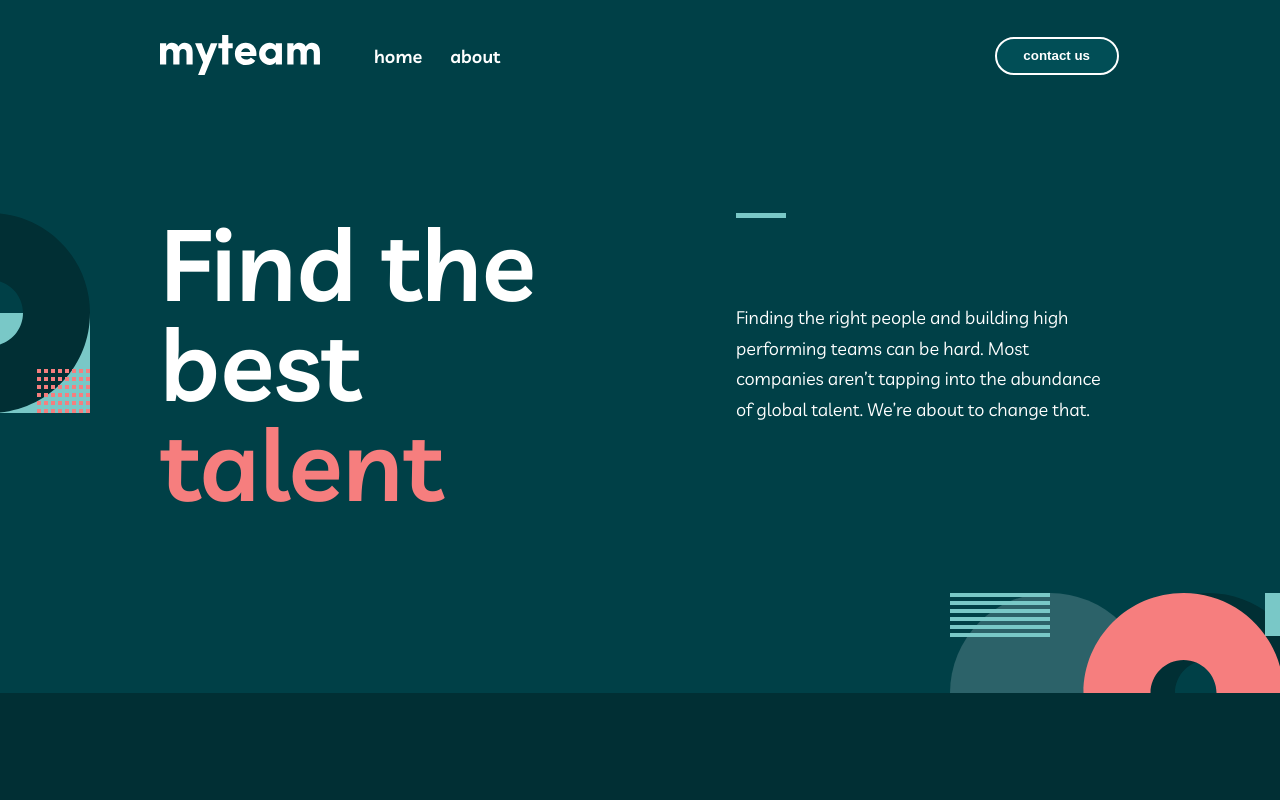
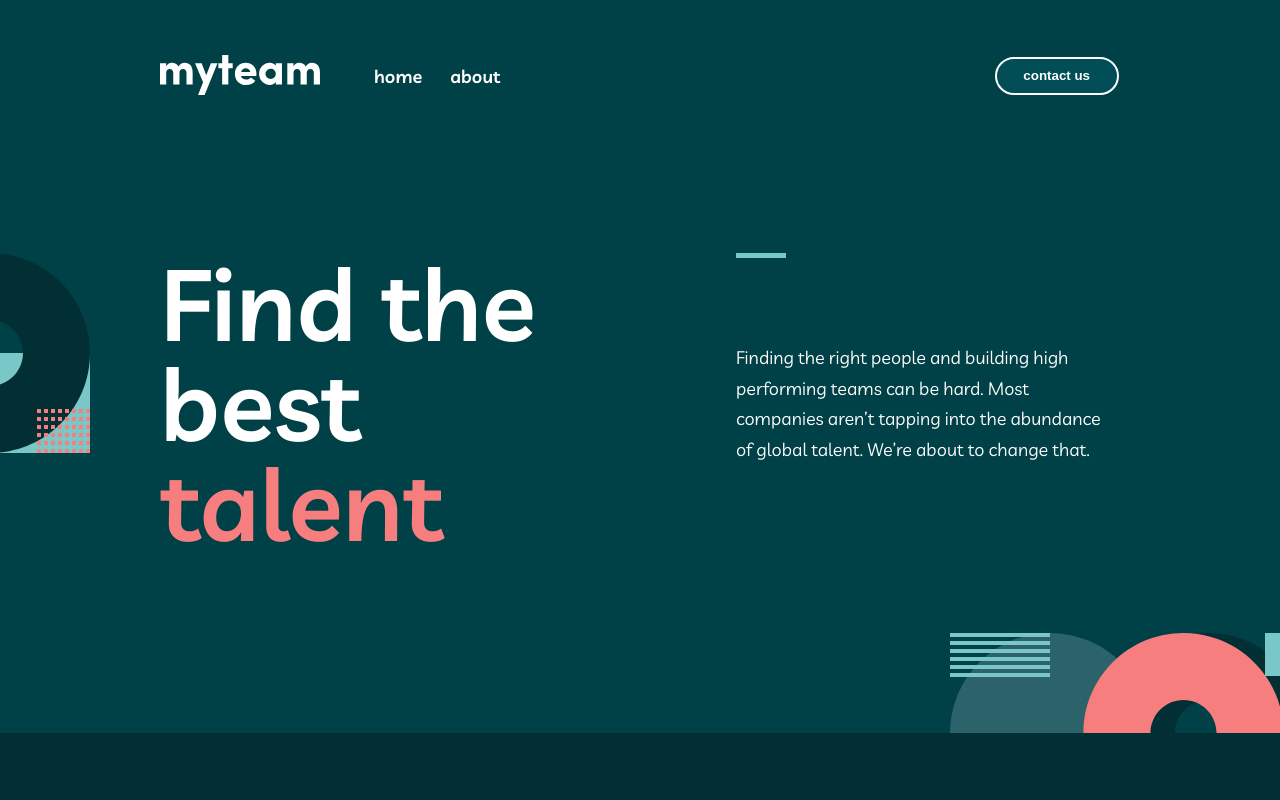
Before and after one commit to bkkcreative19/my-team, a React (Create React App) app: page / in a window 1280 px wide. Shown: the top 800 px of the page. Built offline with nearby package versions, Linux system fonts and the light colour scheme.

Commit message:
finished footer section

```diff
--- a/src/components/NavBar/NavBar.scss
+++ b/src/components/NavBar/NavBar.scss
@@ -1,7 +1,7 @@
 .nav {
   display: flex;
   justify-content: center;
-  padding: 3.5rem 0;
+  padding: 5.5rem 0;
 
   &__container {
     display: flex;
```
